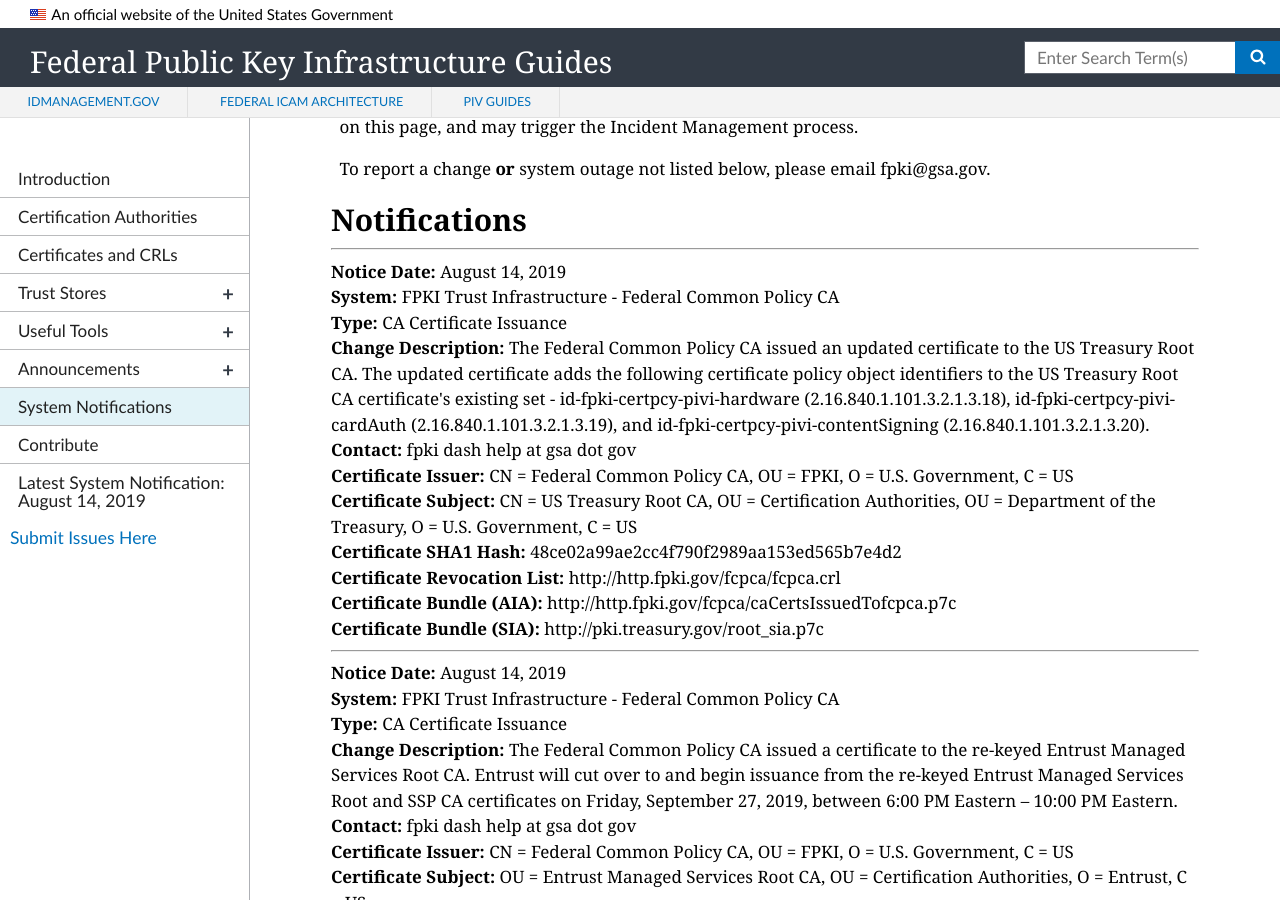
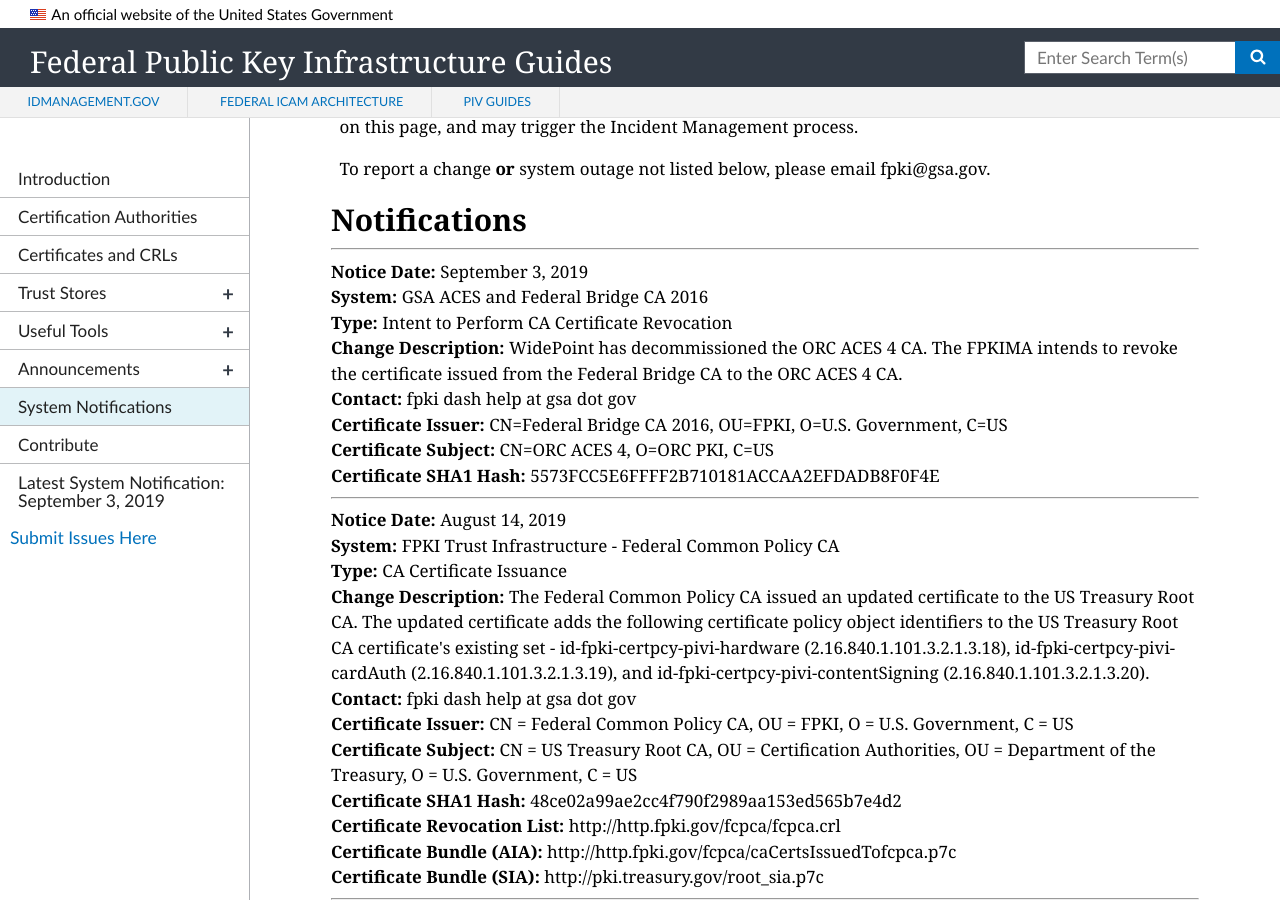
Before and after one commit to GSA/fpki-guides, a Jekyll site: the page built from pages/fpki_notifications.md, in a window 1280 px wide and 900 px high, scrolled down 672 px. Built offline with Jekyll 4.4.1, drawn with Linux system fonts in a browser that asks for light colours; nearby versions of some CDN libraries.

Commit message:
Update notifications.yml

```diff
--- a/_data/notifications.yml
+++ b/_data/notifications.yml
@@ -1351,6 +1351,15 @@
   sia_uri: http://pki.treasury.gov/root_sia.p7c
   ocsp_uri:
 
+- notice_date: September 3, 2019
+  change_type: Intent to Perform CA Certificate Revocation
+  end_datetime:
+  system: GSA ACES and Federal Bridge CA 2016
+  change_description: WidePoint has decommissioned the ORC ACES 4 CA. The FPKIMA intends to revoke the certificate issued from the Federal Bridge CA to the ORC ACES 4 CA.
+  contact: fpki dash help at gsa dot gov
+  ca_certificate_hash: 5573FCC5E6FFFF2B710181ACCAA2EFDADB8F0F4E
+  ca_certificate_issuer: CN=Federal Bridge CA 2016, OU=FPKI, O=U.S. Government, C=US
+  ca_certificate_subject: CN=ORC ACES 4, O=ORC PKI, C=US
 
 #- notice_date:
 #  change_type: CA Certificate Issuance
```
